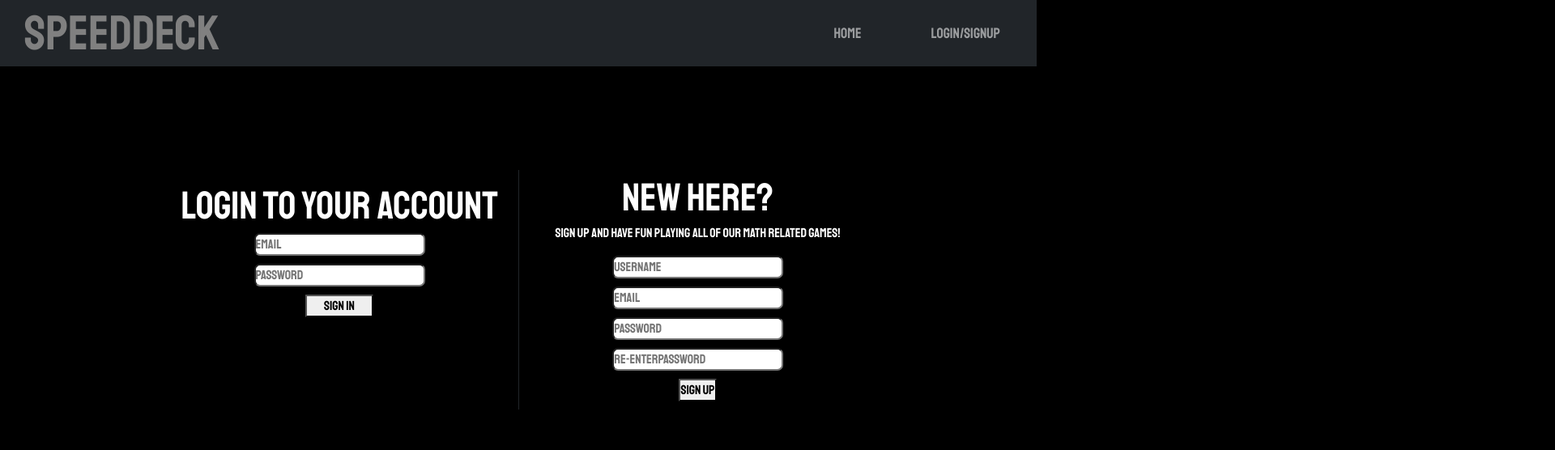
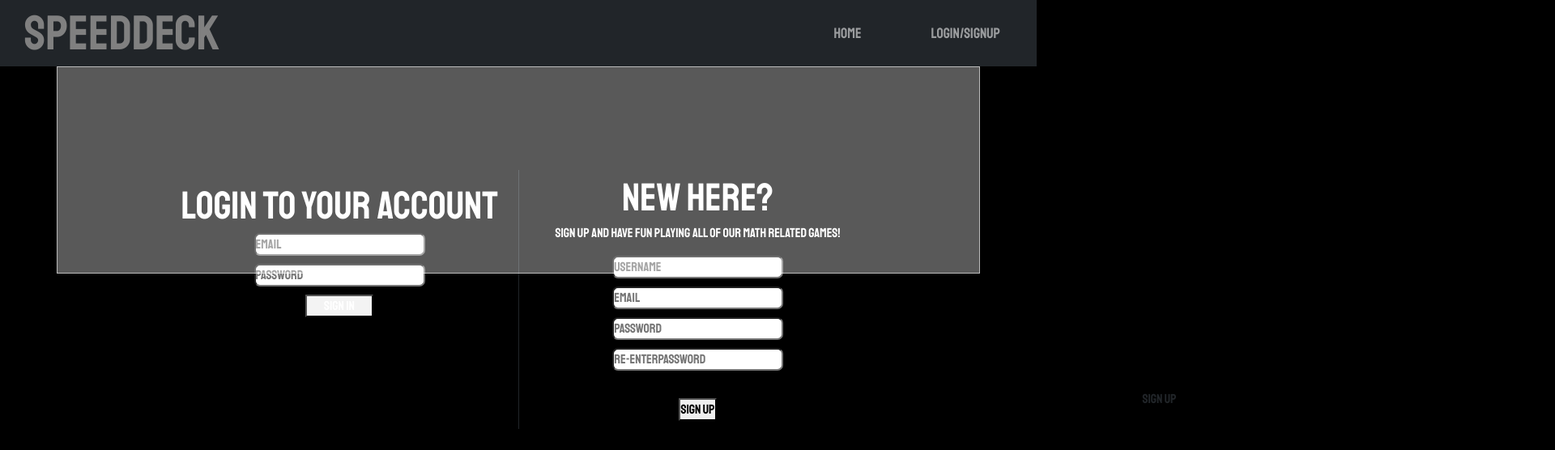
Before and after one commit to mwjones2186/speed-deck, a React (Create React App) app in the folder client/: page /signup in a window 1280 px wide. Shown: the top 556 px of the page at 81% size, 1920 px wide, since content can reach past the window. Built offline with nearby package versions, Linux system fonts and the light colour scheme.

Commit message:
merge commit

```diff
--- a/client/src/css/login-signup.css
+++ b/client/src/css/login-signup.css
@@ -55,6 +55,98 @@
     margin: 0 auto;
 }
 
+.signInBtn {
+    color: #FFF;
+    transition: all 0.5s;
+    position: relative;
+  }
+  .signInBtn span {
+    z-index: 2;
+    display: block;
+    position: absolute;
+    width: 100%;
+    height: 100%;
+  }
+  .signInBtn::before {
+    content: '';
+    position: absolute;
+    top: 0;
+    left: 0;
+    width: 100%;
+    height: 100%;
+    z-index: 1;
+    transition: all 0.5s;
+    border: 1px solid rgba(255,255,255,0.2);
+    background-color: rgba(255,255,255,0.1);
+  }
+  .signInBtn::after {
+    content: '';
+    position: absolute;
+    top: 0;
+    left: 0;
+    width: 100%;
+    height: 100%;
+    z-index: 1;
+    transition: all 0.5s;
+    border: 1px solid rgba(255,255,255,0.2);
+    background-color: rgba(255,255,255,0.1);
+  }
+  .signInBtn:hover::before {
+    transform: rotate(-45deg);
+    background-color: rgba(255,255,255,0);
+  }
+  .signInBtn:hover::after {
+    transform: rotate(45deg);
+    background-color: rgba(255,255,255,0);
+  }
+
+  ///////////
+
+  .signUpBtn {
+    color: #FFF;
+    transition: all 0.5s;
+    position: relative;
+  }
+  .signUpBtn span {
+    z-index: 2;
+    display: block;
+    position: absolute;
+    width: 100%;
+    height: 100%;
+  }
+  .signUpBtn::before {
+    content: '';
+    position: absolute;
+    top: 0;
+    left: 0;
+    width: 100%;
+    height: 100%;
+    z-index: 1;
+    transition: all 0.5s;
+    border: 1px solid rgba(255,255,255,0.2);
+    background-color: rgba(255,255,255,0.1);
+  }
+  .signUpBtn::after {
+    content: '';
+    position: absolute;
+    top: 0;
+    left: 0;
+    width: 100%;
+    height: 100%;
+    z-index: 1;
+    transition: all 0.5s;
+    border: 1px solid rgba(255,255,255,0.2);
+    background-color: rgba(255,255,255,0.1);
+  }
+  .signUpBtn:hover::before {
+    transform: rotate(-45deg);
+    background-color: rgba(255,255,255,0);
+  }
+  .signUpBtn:hover::after {
+    transform: rotate(45deg);
+    background-color: rgba(255,255,255,0);
+  }
+
 @media (max-width: 500px), screen and (orientation: portrait) {
 .signup{
     border-left: none;
--- a/client/src/pages/Login-signup.js
+++ b/client/src/pages/Login-signup.js
@@ -22,6 +22,11 @@ export default function Login() {
                         <input type='text' placeholder="Email" id="email" name='email' />
                         <input type='password' placeholder="Password" id="password" />
                         <input type='password' placeholder="Re-EnterPassword" id="rePassword" />
+                        <div class="box-2 signUpBtn" type="submit">
+                            <div class="btn btn-two">
+                                <span>Sign Up</span>
+                            </div>
+                        </div>
                         <button className="signUpBtn" type="submit">Sign up</button>
                     </form>
                 </Col>
@@ -64,7 +69,6 @@ const handleSubmit = event => {
     confirmPassword();
 
     let successMsg = document.getElementById("successMsg");
-    let newMsg = "";
 
     if (successMsg == null || successMsg == undefined) {
         successMsg = document.createElement("span");
@@ -120,44 +124,3 @@ function confirmPassword() {
         signUpPasswordValid = false;
     }
 }
-
-// addUser: async (parent, args) => {
-//     const user = await User.create(args);
-//     const token = signToken(user);
-
-//     return { token, user };
-//   },
-
-function sendUserData(username, password, email) {
-
-
-    const dataSend = {
-        //"query": "mutation addUser($username:String!, $email:String!, $password:String!) { addUser(username:$username, email:$email, password:$password) {user {username, email, password}}}"
-        //"query": "query User{users{username}}"
-    }
-
-    fetch('http://localhost:3001/graphql', {
-        method: 'POST', // or 'PUT'
-        headers: {
-            'Content-Type': 'application/json',
-        },
-        body: JSON.stringify({
-            query: `
-          mutation AddUser {
-            addUser(username: "${username}",email: "${email}",password: "${password}") {
-              username
-              email
-              password
-            }
-          }`,
-        }),
-
-    })
-        .then((response) => response.json())
-        .then((data) => {
-            console.log('Success:', data);
-        })
-        .catch((error) => {
-            console.error('Error:', error);
-        });
-}
```
